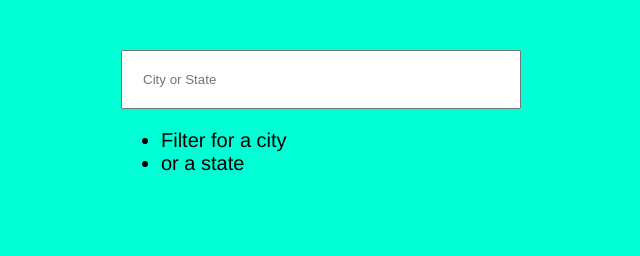
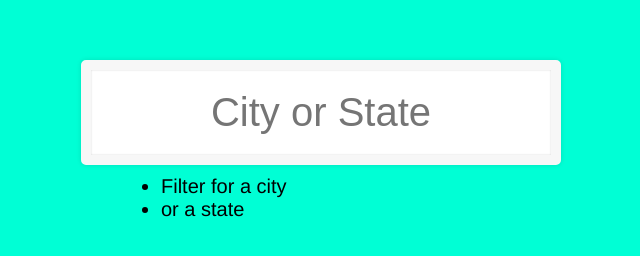
Before and after one commit to miguelcarmona23/Ajax-TA, a plain HTML site: page index.html in a window 1280 px wide. Shown: the whole page, without its empty margins (319-959 px from the left). Drawn offline with Linux system fonts and the light colour scheme.

Commit message:
Added styling to input.search

```diff
--- a/CSS/style.css
+++ b/CSS/style.css
@@ -21,3 +21,18 @@ input {
     max-width: 400px;
     margin: 50px auto;
 }
+
+input.search {
+    margin: 0;
+    text-align: center;
+    outline: 0;
+    border: 10px solid #F7F7F7;
+    width: 120%;
+    left: -10%;
+    position: relative;
+    top: 10px;
+    z-index: 2;
+    border-radius: 5px;
+    font-size: 40px;
+    box-shadow: 0 0 5px rgba(0, 0, 0, 0.12), inset 0 0 2px rgba(0, 0, 0, 0.19);
+}
```
